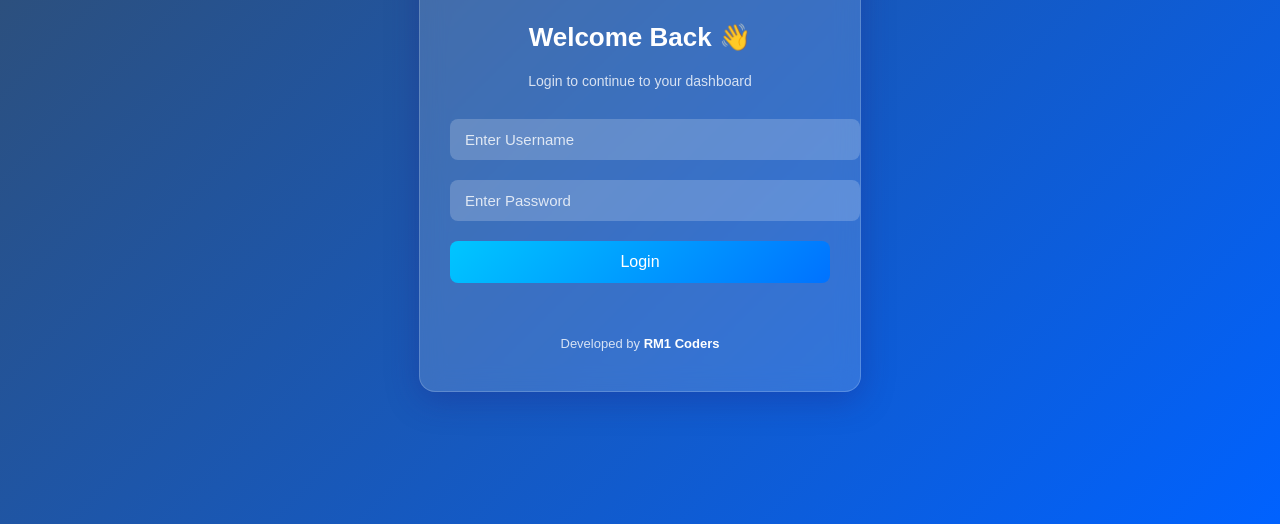
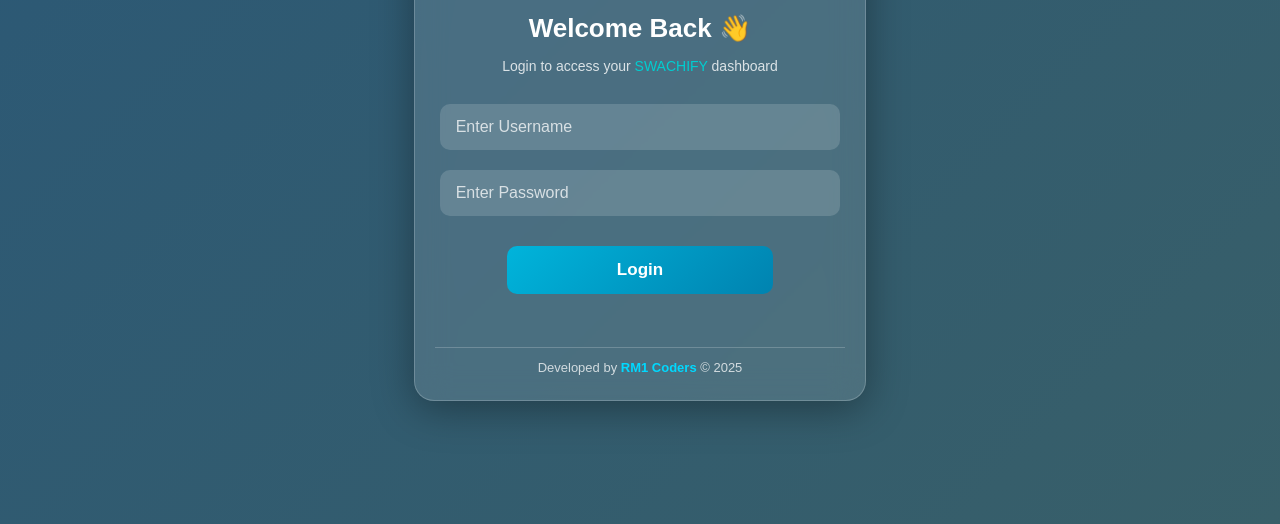
Before and after one commit to BalarameshRM1/SwichifyN-OLD, a plain HTML site: page index.html in a window 1280 px wide. Shown: the part 276-800 px from the top of the page. Drawn offline with Linux system fonts and the light colour scheme.

Commit message:
changes in login page

```diff
--- a/index.html
+++ b/index.html
@@ -3,10 +3,10 @@
 <head>
   <meta charset="UTF-8" />
   <meta name="viewport" content="width=device-width, initial-scale=1.0" />
-  <title>Login | SWACHIFY </title>
+  <title>Login | SWACHIFY</title>
 
   <style>
-    /* Background */
+    /* ----------- Global Styles ----------- */
     body {
       margin: 0;
       height: 100vh;
@@ -14,20 +14,20 @@
       justify-content: center;
       align-items: center;
       font-family: "Poppins", sans-serif;
-      background: linear-gradient(135deg, #334d6a, #0062ff);
+      background: linear-gradient(135deg, #2b5876, #385f69);
+      color: #fff;
     }
 
-    /* Glass Effect Box */
+    /* ----------- Glassmorphic Container ----------- */
     .login-container {
-      width: 380px;
-      background: rgba(255, 255, 255, 0.15);
-      border-radius: 16px;
-      box-shadow: 0 8px 32px rgba(31, 38, 135, 0.37);
-      backdrop-filter: blur(12px);
-      -webkit-backdrop-filter: blur(12px);
-      border: 1px solid rgba(255, 255, 255, 0.18);
-      padding: 40px 30px;
-      color: white;
+      width: 32%;
+      background: rgba(255, 255, 255, 0.12);
+      border-radius: 20px;
+      box-shadow: 0 8px 40px rgba(0, 0, 0, 0.35);
+      backdrop-filter: blur(16px);
+      -webkit-backdrop-filter: blur(16px);
+      border: 1px solid rgba(255, 255, 255, 0.2);
+      padding: 25px 20px;
       text-align: center;
       animation: fadeIn 1s ease;
     }
@@ -35,7 +35,7 @@
     @keyframes fadeIn {
       from {
         opacity: 0;
-        transform: translateY(20px);
+        transform: translateY(25px);
       }
       to {
         opacity: 1;
@@ -43,10 +43,17 @@
       }
     }
 
+    /* ----------- Header ----------- */
+    .login-container img {
+      height: 100px;
+      width: 100px;
+      margin-bottom: 15px;
+    }
+
     .login-container h2 {
       font-size: 26px;
       font-weight: 600;
-      margin-bottom: 20px;
+      margin-bottom: 10px;
     }
 
     .login-container p {
@@ -55,53 +62,60 @@
       margin-bottom: 30px;
     }
 
-    /* Input fields */
+    /* ----------- Input Fields ----------- */
     .input-field {
-      position: relative;
       margin-bottom: 20px;
     }
 
     .input-field input {
-      width: 100%;
-      padding: 12px 15px;
-      border-radius: 8px;
+      width: 90%;
+      padding: 14px 16px;
+      border-radius: 10px;
       border: none;
       outline: none;
-      font-size: 15px;
-      background: rgba(255, 255, 255, 0.2);
-      color: white;
-      transition: 0.3s;
+      font-size: 16px;
+      background: rgba(255, 255, 255, 0.15);
+      color: #fff;
+      transition: 0.3s ease;
     }
 
     .input-field input::placeholder {
-      color: rgba(255, 255, 255, 0.8);
+      color: rgba(255, 255, 255, 0.75);
     }
 
     .input-field input:focus {
-      background: rgba(255, 255, 255, 0.3);
-      box-shadow: 0 0 0 2px rgba(255, 255, 255, 0.4);
+      background: rgba(255, 255, 255, 0.25);
+      box-shadow: 0 0 6px rgba(255, 255, 255, 0.4);
     }
 
-    /* Button */
+    /* ----------- Button ----------- */
     .login-btn {
-      width: 100%;
-      padding: 12px;
+      width: 65%;
+      padding: 14px;
       border: none;
-      border-radius: 8px;
-      background: linear-gradient(135deg, #00c6ff, #0072ff);
+      border-radius: 10px;
+      background: linear-gradient(135deg, #00b4db, #0083b0);
       color: white;
-      font-size: 16px;
-      font-weight: 500;
+      font-size: 17px;
+      font-weight: 600;
       cursor: pointer;
-      transition: 0.3s;
+      transition: all 0.3s ease;
+      margin-top: 10px;
     }
 
     .login-btn:hover {
       transform: translateY(-2px);
-      background: linear-gradient(135deg, #0072ff, #00c6ff);
+      background: linear-gradient(135deg, #0083b0, #00b4db);
+      box-shadow: 0 4px 12px rgba(0, 132, 176, 0.5);
     }
 
-    /* Error message */
+    /* ----------- Loader ----------- */
+    #loader-container {
+      display: none;
+      margin: 20px 0;
+    }
+
+    /* ----------- Error Message ----------- */
     .error {
       color: #ffbaba;
       font-size: 13px;
@@ -109,15 +123,17 @@
       min-height: 18px;
     }
 
-    /* Footer text */
+    /* ----------- Footer ----------- */
     .footer {
       margin-top: 25px;
       font-size: 13px;
-      color: rgba(255, 255, 255, 0.8);
+      color: rgba(255, 255, 255, 0.75);
+      border-top: 1px solid rgba(255, 255, 255, 0.2);
+      padding-top: 12px;
     }
 
     .footer span {
-      color: #fff;
+      color: #00d9ff;
       font-weight: 600;
     }
   </style>
@@ -125,10 +141,11 @@
 <body>
 
   <div class="login-container">
-    <img src="./SWACHIFY.gif" style="height: 100px; width: 100px;"/>
+    <img src="./SWACHIFY.gif" alt="Logo" />
     <h2>Welcome Back 👋</h2>
-    <p>Login to continue to your dashboard</p>
+    <p>Login to access your <span style="color:darkturquoise;">SWACHIFY</span> dashboard</p>
 
+    <form id="loginForm" onsubmit="event.preventDefault(); login();">
       <div class="input-field">
         <input type="text" id="username" placeholder="Enter Username" required />
       </div>
@@ -137,22 +154,33 @@
         <input type="password" id="password" placeholder="Enter Password" required />
       </div>
 
-    <div id="loader-container" style="display:none; margin:20px 0;">
-  <img src="4717d0e2-354e-442f-bfb7-c2db3814e3c4.gif" alt="Loading..." width="80" height="80" />
+      <div id="loader-container">
+        <!-- <img  alt="Loading..." width="80" height="80" /> -->
       </div>
 
-    <button class="login-btn" onclick="login()">Login</button>
+      <button type="submit" class="login-btn">Login</button>
+    </form>
 
     <div class="error" id="error"></div>
 
-    <div class="footer">Developed by <span>RM1 Coders</span></div>
+    <div class="footer">Developed by <span>RM1 Coders</span> © 2025</div>
   </div>
 
   <script>
+    // Handle Enter key (form submit)
+    document.addEventListener("keydown", function(event) {
+      if (event.key === "Enter") {
+        event.preventDefault();
+        login();
+      }
+    });
+
     function login() {
       const username = document.getElementById("username").value.trim();
       const password = document.getElementById("password").value.trim();
       const errorDiv = document.getElementById("error");
+      const loader = document.getElementById("loader-container");
+      const loginBtn = document.querySelector(".login-btn");
 
       const users = [
         { username: "admin", password: "admin123", role: "admin" },
@@ -163,15 +191,21 @@
 
       if (user) {
         errorDiv.textContent = "";
-        document.querySelector(".login-btn").textContent = "Logging in...";
+        loader.style.display = "block";
+        loginBtn.textContent = "Logging in...";
+        loginBtn.disabled = true;
+
         setTimeout(() => {
           if (user.role === "admin") {
             window.location.href = "admin.html";
           } else {
             window.location.href = "user.html";
           }
-        }, 1000);
+        }, 1500);
       } else {
+        loader.style.display = "none";
+        loginBtn.textContent = "Login";
+        loginBtn.disabled = false;
         errorDiv.textContent = "❌ Invalid username or password!";
       }
     }
```
Lines whose indentation alone changed are shown as unchanged.
